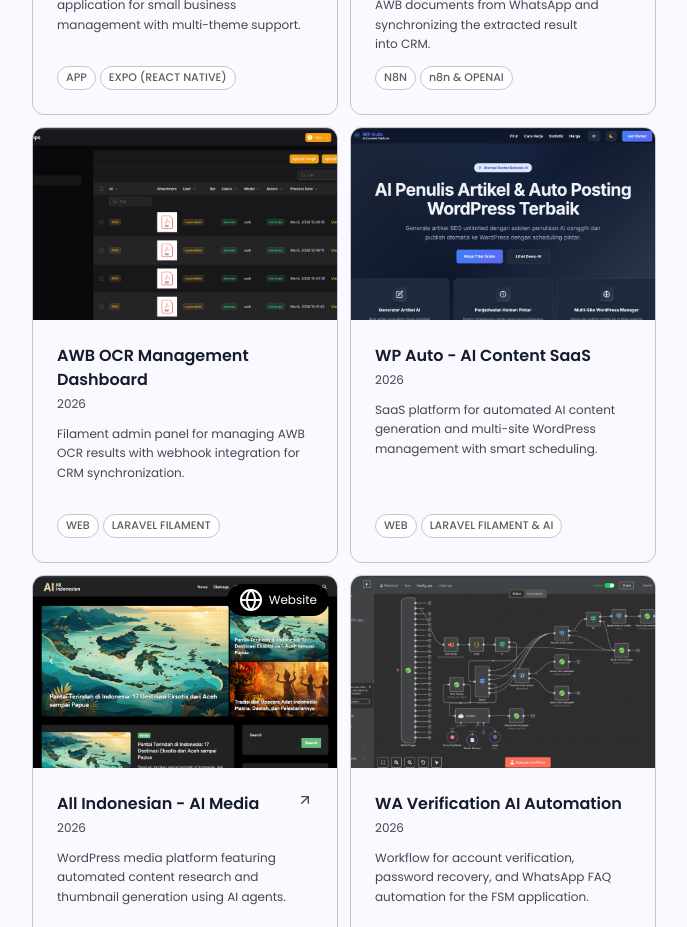
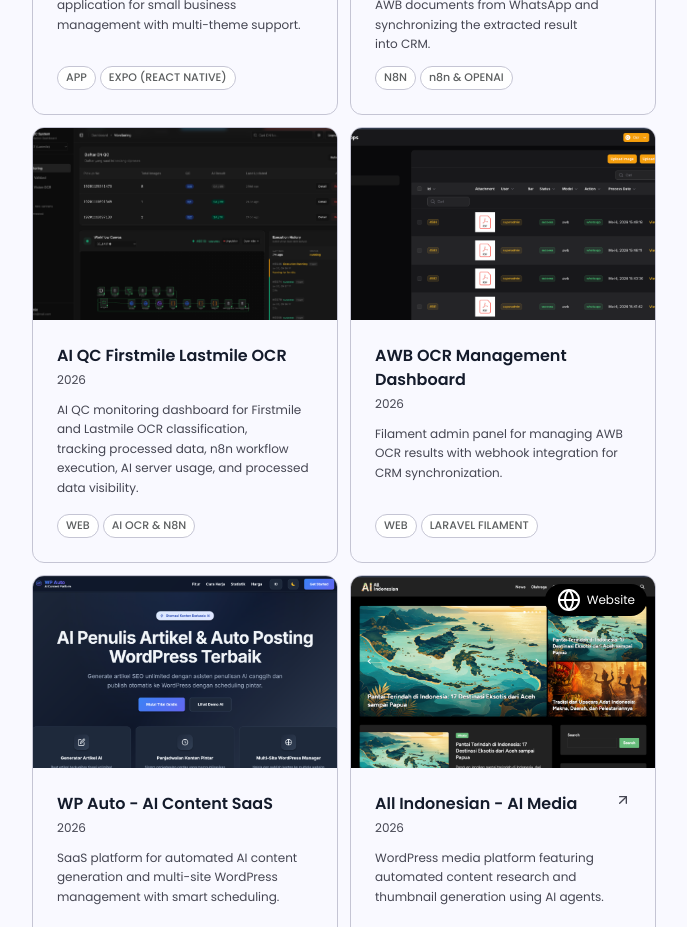
Before and after one commit to azumi99/personal-portfolio, a Next.js app: page / in a window 1280 px wide. Shown: the part 2720-3647 px from the top of the page, without its empty margins (296-983 px from the left). Built offline with nearby package versions, Linux system fonts and the light colour scheme.

Commit message:
feat: add AI QC Firstmile Lastmile OCR project to resume data

```diff
--- a/data/resume.tsx
+++ b/data/resume.tsx
@@ -210,6 +210,20 @@
       technologies: ["n8n", "OpenAI", "OCR", "Webhook"],
       links: [],
       image: "/assets/img/n8n-ocr-workflow.png",
+      video: "",
+    },
+    {
+      title: "AI QC Firstmile Lastmile OCR",
+      category: "WEB",
+      tech: "AI OCR & N8N",
+      href: "#",
+      dates: "2026",
+      active: true,
+      description:
+        "AI QC monitoring dashboard for Firstmile and Lastmile OCR classification, tracking processed data, n8n workflow execution, AI server usage, and processed data visibility.",
+      technologies: ["AI OCR", "Classification", "n8n", "Monitoring"],
+      links: [],
+      image: "/assets/img/ai-qc-firstmile-lastmile-ocr.png",
       video: "",
     },
     {
```
Also changed, not shown: public/assets/img/ai-qc-firstmile-lastmile-ocr.png (added).
